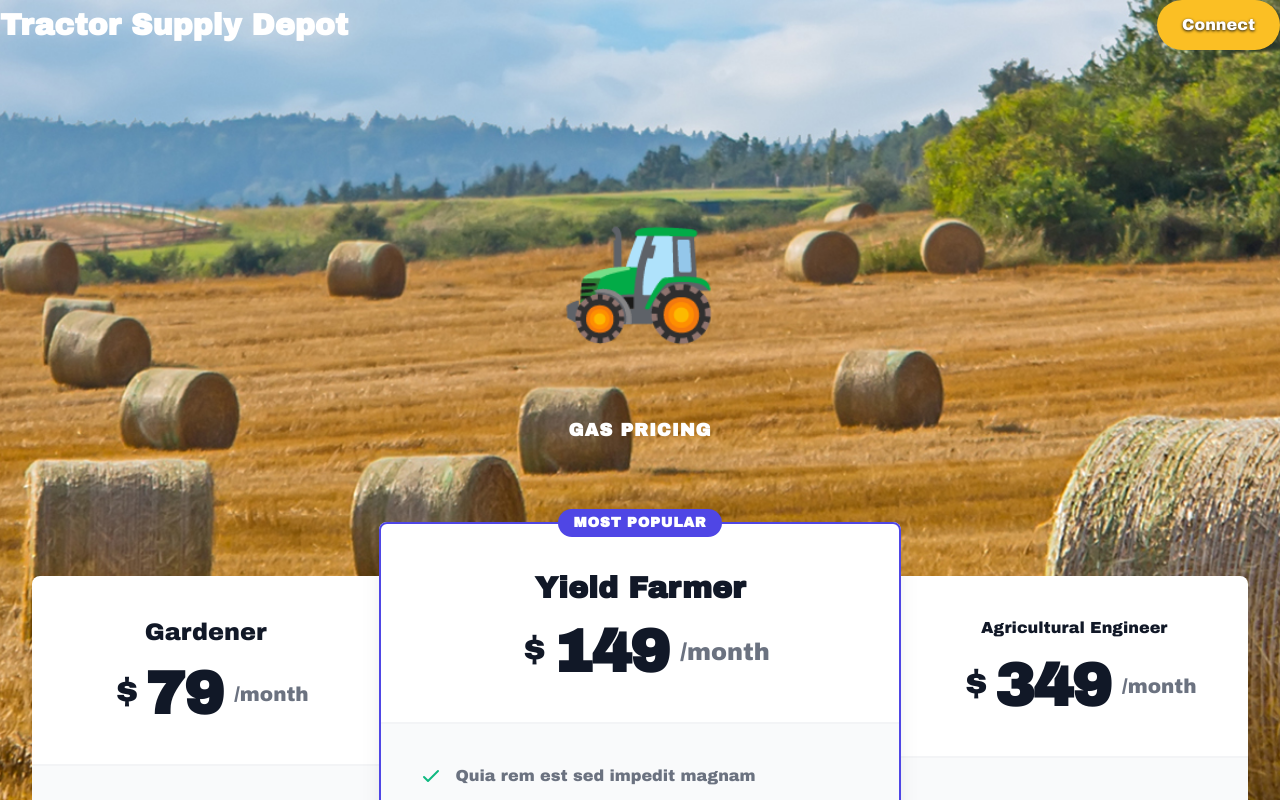
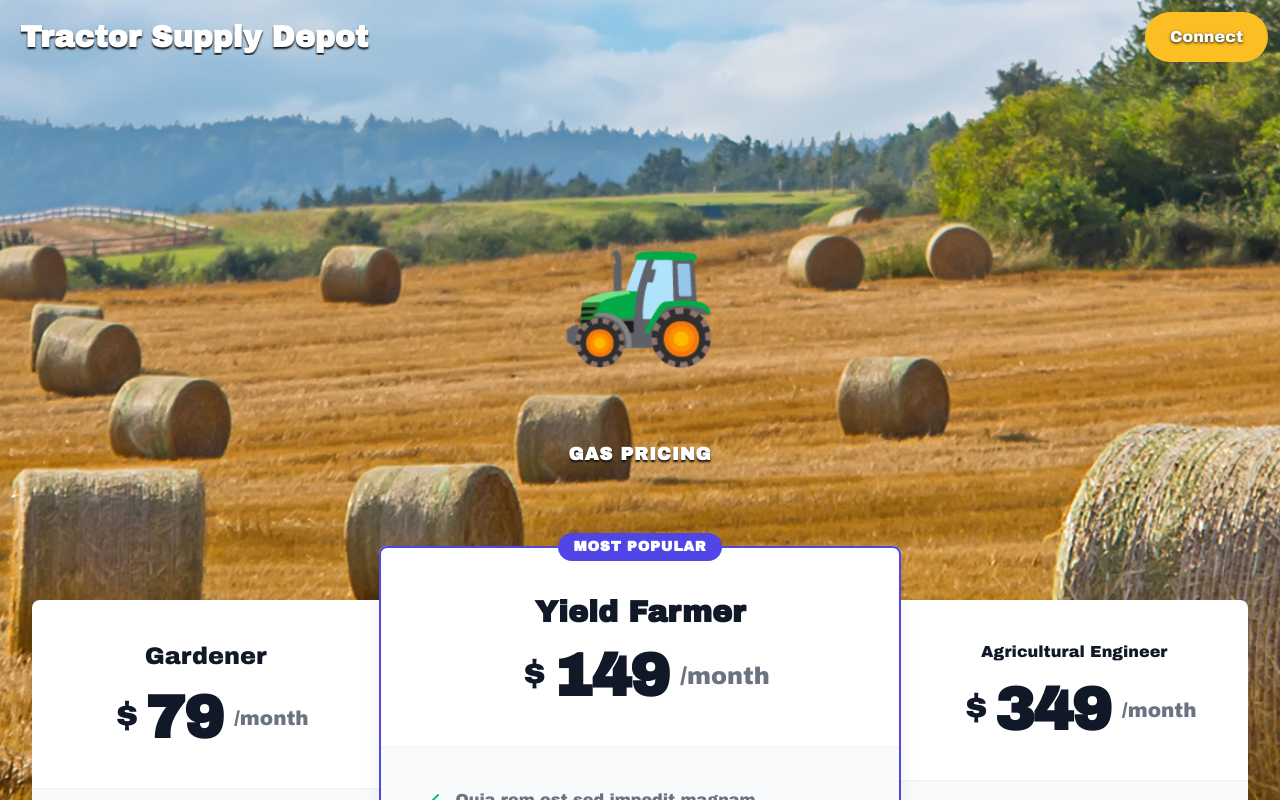
Before and after one commit to kevinweaver/croptracker.farm, a Next.js app: page / in a window 1280 px wide. Shown: the top 800 px of the page. Built offline with nearby package versions, Linux system fonts and the light colour scheme.

Commit message:
Set up prettier

```diff
--- a/components/HomeHero.js
+++ b/components/HomeHero.js
@@ -1,13 +1,13 @@
-import GasPrice from './GasPrice.js'
+import GasPrice from "./GasPrice.js";
 
 export default function HomeHero() {
   return (
     <div className="relative">
-      <div style={{marginTop: "10em"}}></div>
-      <h1 className="text-center text-6xl sm:text-7xl md:text-8xl lg:text-9xl">
-          🚜
+      <div className="mt-10" style={{ marginTop: "10em" }}></div>
+      <h1 className="text-center text-6xl sm:text-7xl md:text-9xl lg:text-10xl">
+        🚜
       </h1>
-      <GasPrice/>
+      <GasPrice />
     </div>
-  )
+  );
 }
--- a/components/Nav.js
+++ b/components/Nav.js
@@ -1,12 +1,14 @@
 export default function Nav() {
   return (
     <>
-
-
-<div className="md:flex md:items-center md:justify-between">
+      <div className="p-3 md:flex md:items-center md:justify-between">
         <div className="flex-1 min-w-0">
-        <h2 className="text-2xl font-bold leading-7 text-white \
-        sm:text-3xl sm:truncate text-shadow">Tractor Supply Depot</h2>
+          <h2
+            className="ml-2 text-2xl font-bold leading-7 text-white \
+        sm:text-3xl sm:truncate text-shadow"
+          >
+            Tractor Supply Depot
+          </h2>
         </div>
         <div className="mt-4 flex md:mt-0 md:ml-4">
           <button
@@ -17,13 +19,16 @@ export default function Nav() {
         bg-yellow-400 hover:bg-yellow-500 active:bg-yellow-700\
         focus:ring-offset-2 focus:ring-yellow-500"
           >
-        <span style={{textShadow: "0px 1px 3px #111111"}}>Connect</span>
+            <span
+              style={{
+                textShadow: "0px 1px 3px #111111",
+              }}
+            >
+              Connect
+            </span>
           </button>
         </div>
       </div>
-
-
-
     </>
-  )
+  );
 }
--- /dev/null
+++ b/styles/main.scss
@@ -0,0 +1,4 @@
+.text-shadow {
+  color: white;
+  text-shadow: 0px 2px 2px #111111;
+}
```
Also changed, not shown: pages/_app.js (+4 -3 lines). Lines whose indentation alone changed are shown as unchanged.
